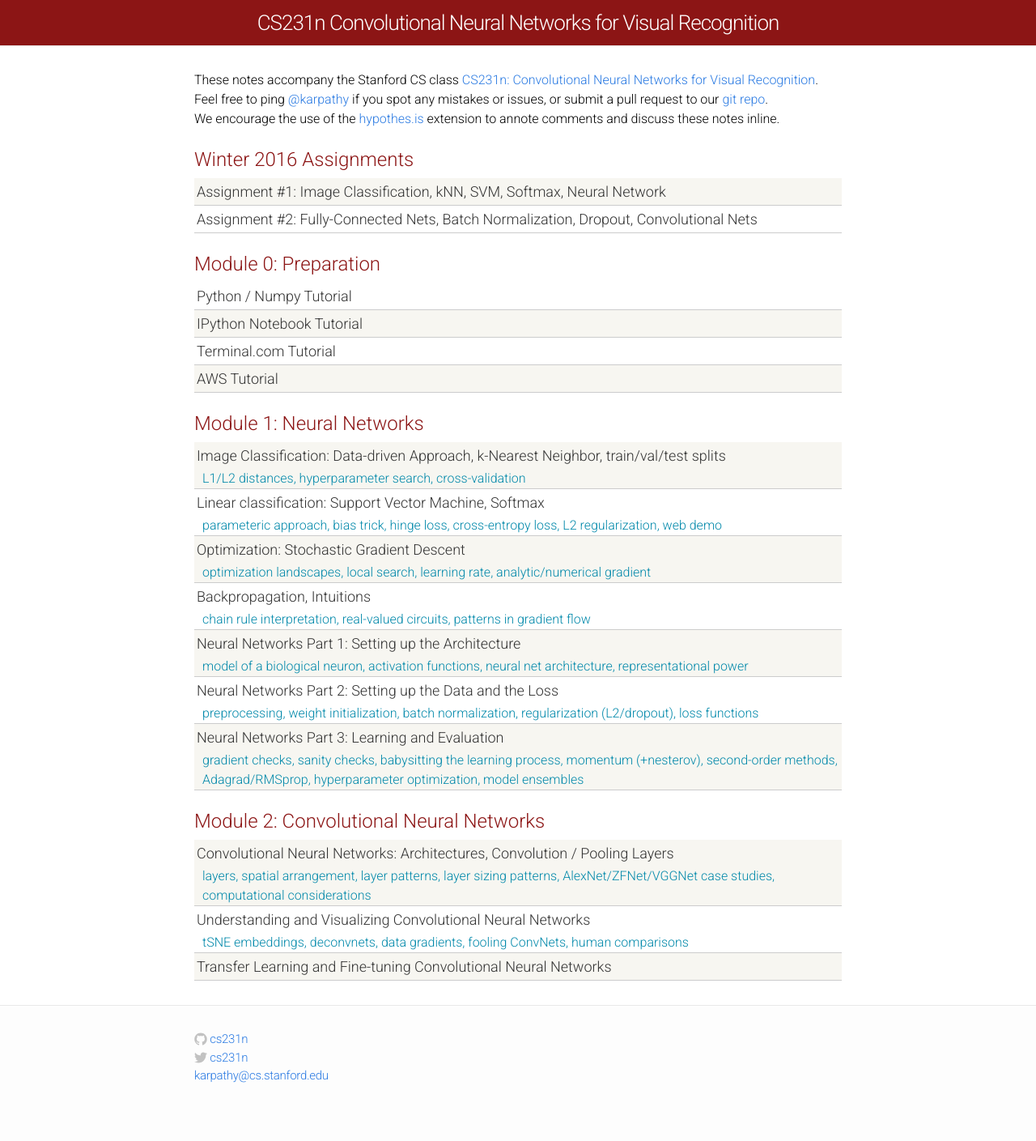
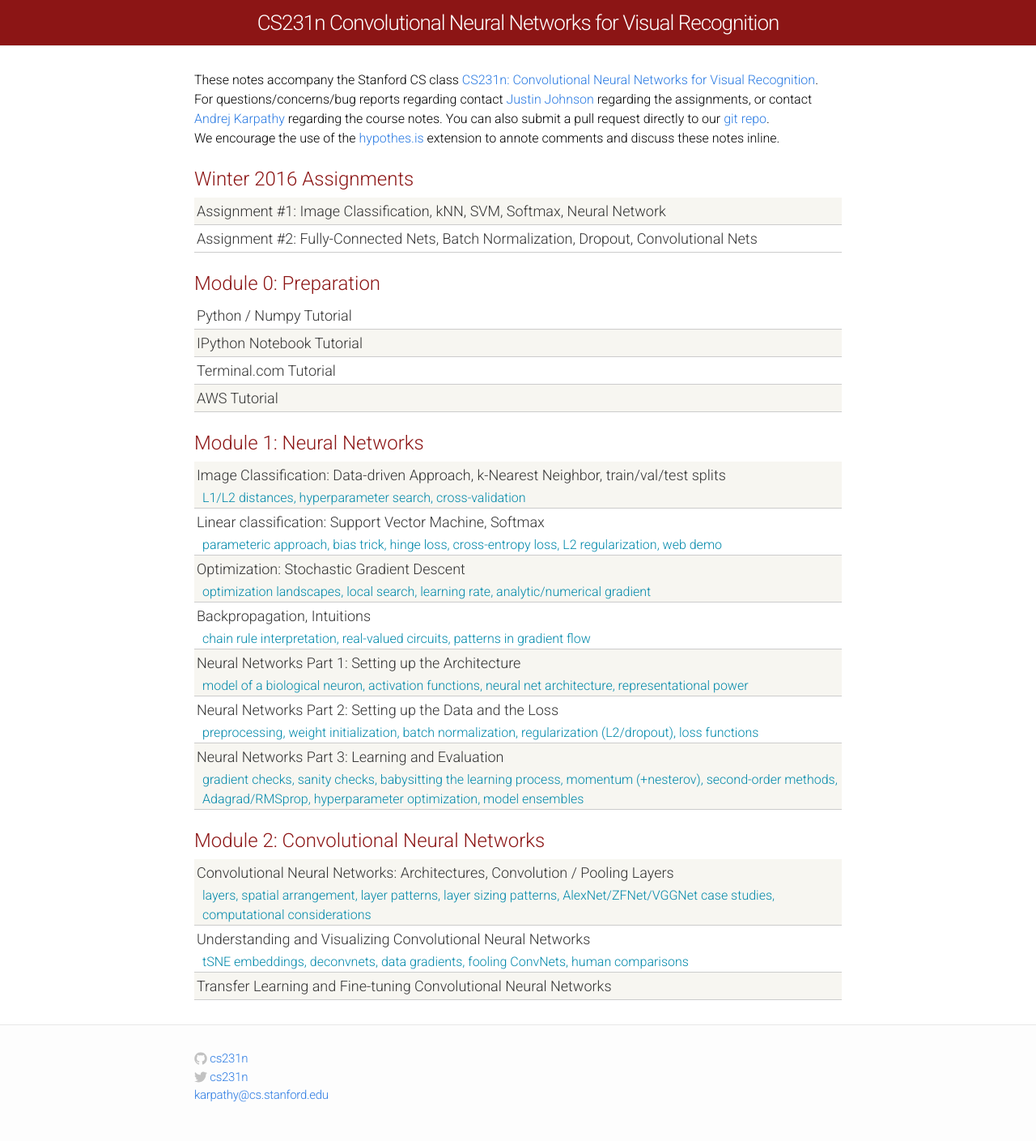
Before and after one commit to cs231n/cs231n.github.io, a Jekyll site: the page built from index.html, in a window 1280 px wide. Shown: the whole page at 81% size. Built offline with Jekyll 4.4.1, drawn with Linux system fonts in a browser that asks for light colours; Markdown is read by kramdown in place of the engine named in the settings; before the commit the page ends 1385 px from its top, so only the background shows below that.

Commit message:
adding link to justin for assignments

```diff
--- a/index.html
+++ b/index.html
@@ -4,10 +4,10 @@ layout: default
 
 <div>
 
-  These notes accompany the Stanford CS class <a href="http://cs231n.stanford.edu/">CS231n: Convolutional Neural Networks for Visual Recognition</a>. Feel free to ping <a href="https://twitter.com/karpathy">@karpathy</a> if you spot any mistakes or issues, or submit a pull request to our <a href="https://github.com/cs231n/cs231n.github.io">git repo</a>.
-
+  These notes accompany the Stanford CS class <a href="http://cs231n.stanford.edu/">CS231n: Convolutional Neural Networks for Visual Recognition</a>.
   <br>
-
+  For questions/concerns/bug reports regarding contact <a href="http://cs.stanford.edu/people/jcjohns/">Justin Johnson</a> regarding the assignments, or contact <a href="cs.stanford.edu/people/karpathy/">Andrej Karpathy</a> regarding the course notes. You can also submit a pull request directly to our <a href="https://github.com/cs231n/cs231n.github.io">git repo</a>.
+  <br>
   We encourage the use of the <a href="https://hypothes.is/">hypothes.is</a> extension to annote comments and discuss these notes inline.
 </div>
 
@@ -77,7 +77,7 @@ layout: default
       </a>
     </div>
 
-	<!-- hardcoding items here to force a specific order -->
+	 <!-- hardcoding items here to force a specific order -->
     <div class="module-header">Module 1: Neural Networks</div>
 
     <div class="materials-item">
```
